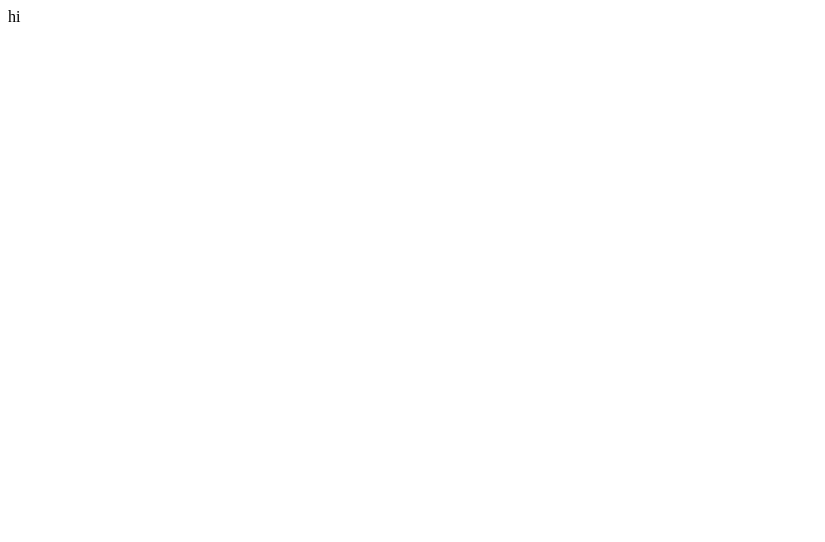
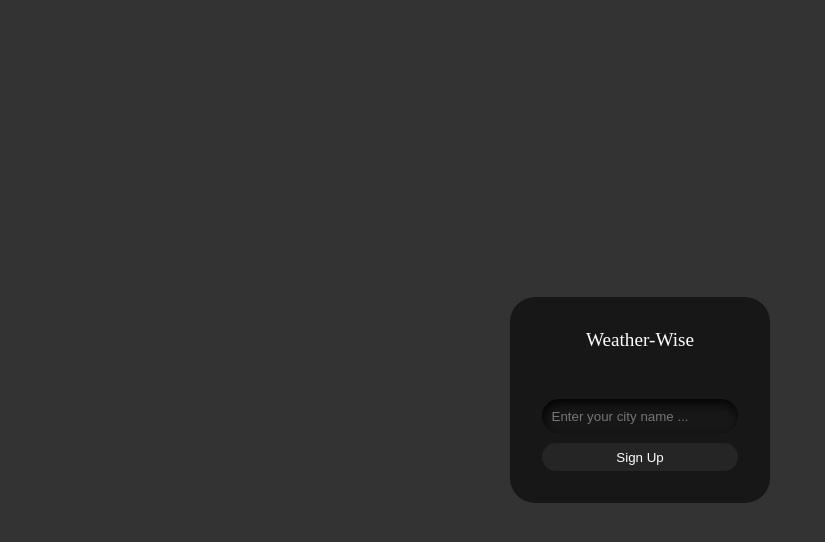
Before and after one commit to saleh-moosavi/Weather-Wise, a plain HTML site: page index.html in a window 1280 px wide. Shown: the whole page, without its empty margins (0-825 px from the left). Drawn offline with Linux system fonts and the light colour scheme.

Commit message:
feat:add form for enter city name

```diff
--- a/index.html
+++ b/index.html
@@ -1,11 +1,27 @@
 <!DOCTYPE html>
 <html lang="en">
-<head>
-    <meta charset="UTF-8">
-    <meta name="viewport" content="width=device-width, initial-scale=1.0">
-    <title>Document</title>
-</head>
-<body>
-    hi
-</body>
+  <head>
+    <meta charset="UTF-8" />
+    <meta name="viewport" content="width=device-width, initial-scale=1.0" />
+    <link rel="stylesheet" href="style.css" />
+    <title>Weather-Wise</title>
+  </head>
+  <body>
+    <div class="site-background"></div>
+    <section class="form-container">
+      <form class="form" id="weather-form">
+        <p id="heading">Weather-Wise</p>
+        <div class="field">
+          <input
+            id="weather-input"
+            placeholder="Enter your city name ..."
+            class="input-field"
+            type="text"
+          />
+        </div>
+        <button class="button">Sign Up</button>
+      </form>
+    </section>
+    <script src="./main.js"></script>
+  </body>
 </html>
--- a/style.css
+++ b/style.css
@@ -0,0 +1,84 @@
+* {
+  padding: 0;
+  margin: 0;
+  box-sizing: border-box;
+}
+
+/* background section css */
+.site-background {
+  position: absolute;
+  z-index: -50;
+  height: 100vh;
+  width: 100vw;
+  background-color: rgb(0, 0, 0, 0.8);
+}
+
+/* form section css */
+.form-container {
+  height: 100vh;
+  width: 100vw;
+  display: flex;
+  flex-direction: column;
+  justify-content: center;
+  align-items: center;
+}
+
+.form {
+  display: flex;
+  flex-direction: column;
+  gap: 10px;
+  padding: 2em;
+  background-color: #171717;
+  border-radius: 25px;
+  transition: 0.4s ease-in-out;
+}
+
+.form:hover {
+  transform: scale(1.05);
+}
+
+#heading {
+  text-align: center;
+  padding-bottom: 2em;
+  color: rgb(255, 255, 255);
+  font-size: 1.2em;
+}
+
+.field {
+  display: flex;
+  align-items: center;
+  justify-content: center;
+  gap: 0.5em;
+  border-radius: 25px;
+  padding: 0.6em;
+  border: none;
+  outline: none;
+  color: white;
+  background-color: #171717;
+  box-shadow: inset 2px 5px 10px rgb(5, 5, 5);
+}
+
+.input-field {
+  background: none;
+  border: none;
+  outline: none;
+  width: 100%;
+  color: #d3d3d3;
+}
+
+.button {
+  padding: 0.5em;
+  padding-left: 2.3em;
+  padding-right: 2.3em;
+  border-radius: 2em;
+  border: none;
+  outline: none;
+  transition: 0.4s ease-in-out;
+  background-color: #252525;
+  color: white;
+}
+
+.button:hover {
+  background-color: black;
+  color: white;
+}
```
